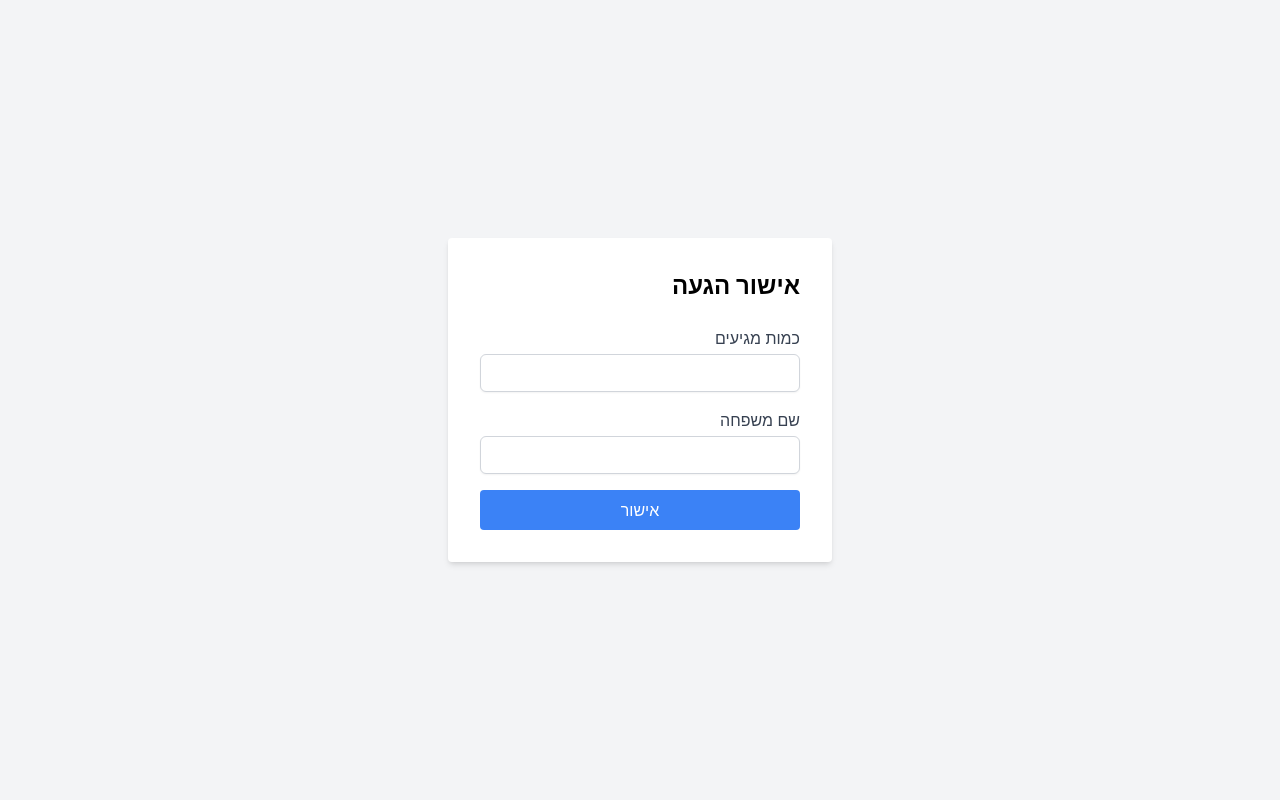
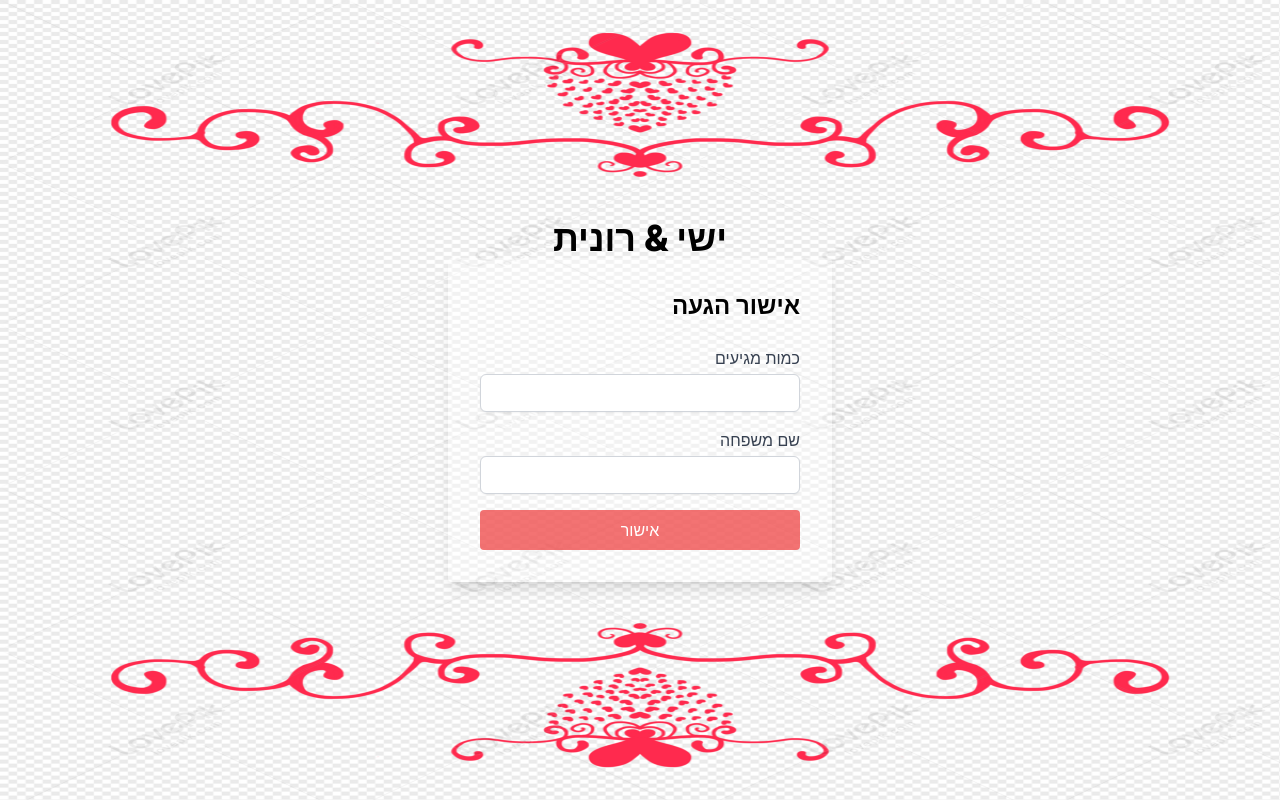
Before and after one commit to neriyaMalachi/RSVPs, a Next.js app in the folder wedding_attendance_certificates/: page / in a window 1280 px wide. Built offline with nearby package versions, Linux system fonts and the light colour scheme.

Commit message:
feat
between validation inputs

```diff
--- a/wedding_attendance_certificates/app/globals.css
+++ b/wedding_attendance_certificates/app/globals.css
@@ -30,4 +30,8 @@
   .text-balance {
     text-wrap: balance;
   }
+}.HomeFile{
+  background-image: url(../assets/bg.png);
+  background-repeat: no-repeat;
+  background-size: 100% 100%;
 }
--- a/wedding_attendance_certificates/components/HomeFIle.tsx
+++ b/wedding_attendance_certificates/components/HomeFIle.tsx
@@ -1,32 +1,42 @@
-"use client"
-import axios from 'axios';
-import { useState } from 'react';
+"use client";
+import axios from "axios";
+import { useEffect, useState } from "react";
 
 export default function Home() {
-  const [number, setNumber] = useState('');
-  const [lastName, setLastName] = useState('');
-  const [message, setMessage] = useState('');
+  const [number, setNumber] = useState("");
+  const [lastName, setLastName] = useState("");
+  const [message, setMessage] = useState("");
+  const [isButtonDisabaled, setisButtonDisabaled] = useState(false);
 
-  const handleSubmit = async (e:any) => {
+ useEffect(()=>{
+if(!number||!lastName){
+setisButtonDisabaled(true)
+}else{
+  setisButtonDisabaled(false)
+}
+ },[number,lastName])
+
+  const handleSubmit = async (e: any) => {
     e.preventDefault();
-    const res = await axios.post('/api/addInvited', {
-      method: 'POST',
-      headers: {
-        'Content-Type': 'application/json',
-      },
-      body: JSON.stringify({ number, lastName }),
+    const res = await axios.post("/api/addInvited", {
+      number,
+      lastName,
     });
     // const data = await res.json();
     if (true) {
-      setMessage('User added successfully!');
+      setMessage("User added successfully!");
     } else {
-      setMessage('Error adding user.');
+      setMessage("Error adding user.");
     }
   };
 
   return (
-    <div className="flex items-center justify-center min-h-screen bg-gray-100 text-black text-right">
-      <form onSubmit={handleSubmit} className="bg-white p-8 rounded shadow-md w-96">
+    <div className="HomeFile flex flex-col items-center justify-center min-h-screen bg-gray-100 text-black text-right">
+      <h1 className="text-4xl font-extrabold  ">ישי & רונית</h1>
+      <form
+        onSubmit={handleSubmit}
+        className="bg-white/35 p-8 rounded shadow-lg w-96"
+      >
         <h1 className="text-2xl font-bold mb-6">אישור הגעה</h1>
         <div className="mb-4">
           <label className="block text-gray-700">כמות מגיעים</label>
@@ -48,7 +58,8 @@
         </div>
         <button
           type="submit"
-          className="w-full bg-blue-500 text-white py-2 px-4 rounded hover:bg-blue-700"
+          disabled={isButtonDisabaled}
+          className="w-full bg-red-500/75 text-white py-2 px-4 rounded hover:bg-red-400/75"
         >
           אישור
         </button>
--- a/wedding_attendance_certificates/lib/mongodb.js
+++ b/wedding_attendance_certificates/lib/mongodb.js
@@ -1,25 +1,24 @@
+import mongoose from "mongoose";
 
-import { MongoClient } from 'mongodb';
+global.mongoose = {
+  conn: null,
+  promise: null,
+};
 
-const uri = process.env.MONGODB_URI;
-const options = {};
-
-let client;
-let clientPromise;
-
-if (!process.env.MONGODB_URI) {
-  throw new Error('Please add your Mongo URI to .env.local');
+export async function dbConnect() {
+  if (global.mongoose && global.mongoose.conn) {
+    console.log("Connected To Mongodb");
+    return global.mongoose.conn;
+  } else {
+    const conString = process.env.MONGODB_URI;
+    const promise = mongoose.connect(conString, {
+      autoIndex: true,
+    });
+    global.mongoose = {
+      conn: await promise,
+      promise,
+    };
+    console.log("Newly Connectes");
+    return await promise;
+  }
 }
-
-if (process.env.NODE_ENV === 'development') {
-  if (!global._mongoClientPromise) {
-    client = new MongoClient(uri, options);
-    global._mongoClientPromise = client.connect();
-  }
-  clientPromise = global._mongoClientPromise;
-} else {
-  client = new MongoClient(uri, options);
-  clientPromise = client.connect();
-}
-
-export default clientPromise;
--- a/wedding_attendance_certificates/package.json
+++ b/wedding_attendance_certificates/package.json
@@ -11,7 +11,7 @@
   "dependencies": {
     "axios": "^1.7.2",
     "mongodb": "^6.8.0",
-    "mongoos": "^0.0.1-security",
+    "mongoose": "^8.4.5",
     "next": "14.2.4",
     "react": "^18",
     "react-dom": "^18"
--- a/wedding_attendance_certificates/pages/api/addInvited.ts
+++ b/wedding_attendance_certificates/pages/api/addInvited.ts
@@ -1,10 +1,15 @@
 // pages/api/add.js
-import { NextRequest, NextResponse } from 'next/server';
-import clientPromise from '../../lib/mongodb';
+import { NextRequest, NextResponse } from "next/server";
+import { dbConnect } from "@/lib/mongodb";
 
-
-export default async function POST(req:NextRequest, res:NextResponse) {
-    console.log(req.body);
-
-
+export default async function POST(req: NextRequest, res: NextResponse) {
+  try {
+    const requestBody = await req.body;
+    const newInvited = requestBody
+    console.log(requestBody);
+    dbConnect();
+  } catch (error: any) {
+    console.log("Error in route: ", error);
+    return NextResponse.json({ error: error.message }, { status: 500 });
+  }
 }
--- /dev/null
+++ b/wedding_attendance_certificates/pages/moduls/invitedSchema.ts
@@ -0,0 +1,23 @@
+import mongoose, { Document, Model, Schema } from "mongoose";
+
+const InvitedSchema = new mongoose.Schema({
+  lastName: {
+    type: String,
+    required: false,
+  },
+  number: {
+    type: Number,
+    required: false,
+  },
+});
+interface IInvited {
+  lastName: string;
+  number: number;
+  required: false;
+}
+
+interface IPostDocument extends IInvited, Document {}
+interface IPostModel extends Model<IPostDocument> {}
+
+const InvitedModel: IPostModel = mongoose.model<IPostDocument>("invited", InvitedSchema);
+export default InvitedModel;
```
Also changed, not shown: wedding_attendance_certificates/assets/bg.png (added), 1 other file (tests, documents, lock files or other folders).
